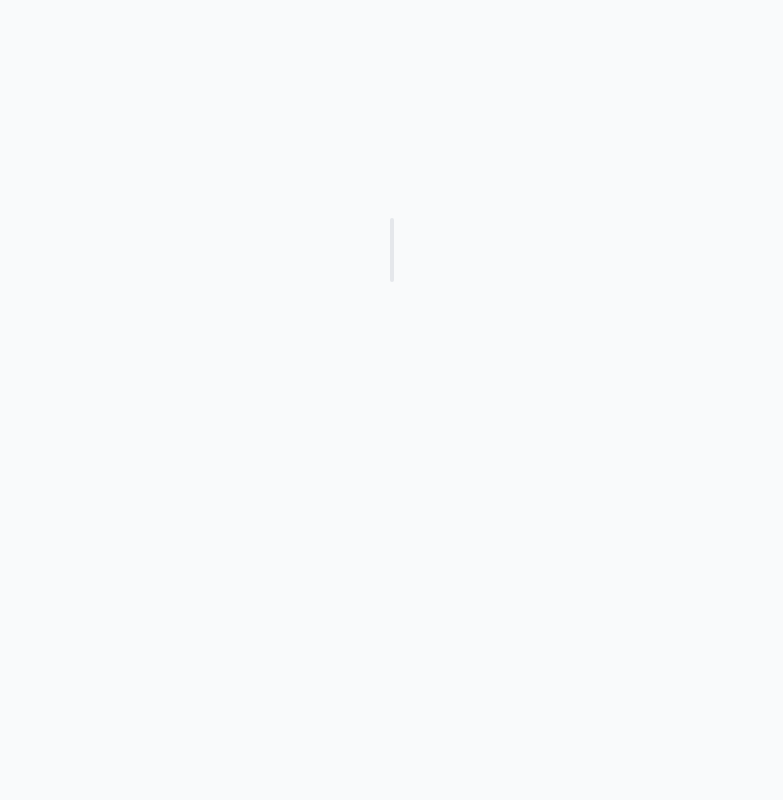
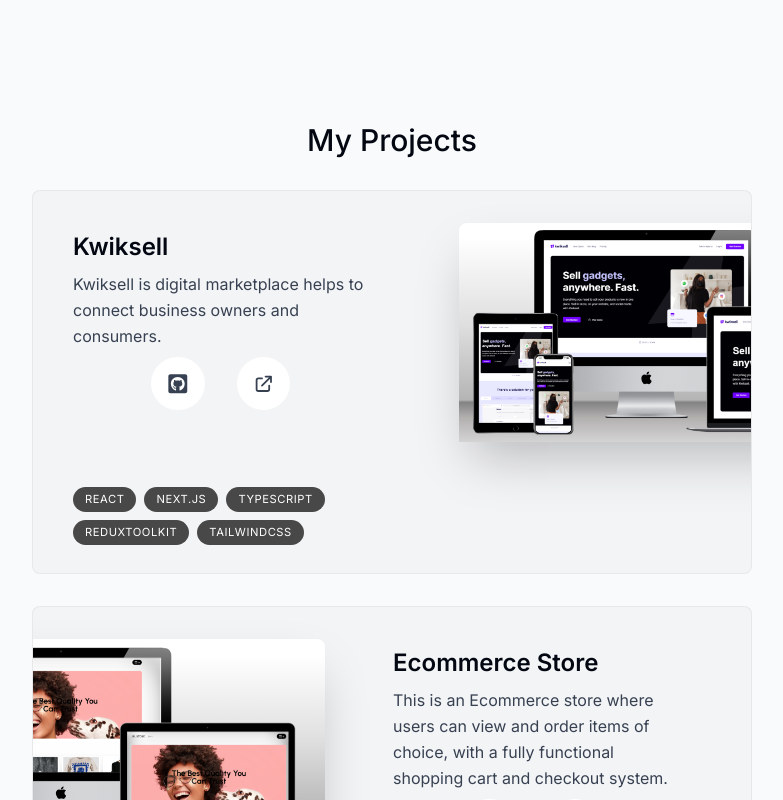
Before and after one commit to d2ndjim/d2ndjim-portfolio, a Next.js app: page / in a window 1280 px wide. Shown: the part 1260-2060 px from the top of the page, without its empty margins (248-1031 px from the left). Before the commit the page ends 1638 px from the top, so only its background shows below. Built offline with nearby package versions, Linux system fonts and the light colour scheme.

Commit message:
Complete projects section

```diff
--- a/app/page.tsx
+++ b/app/page.tsx
@@ -1,5 +1,6 @@
 import About from "@/components/about";
 import Intro from "@/components/intro";
+import Projects from "@/components/projects";
 import SectionDivider from "@/components/section-divider";
 
 export default function Home() {
@@ -8,7 +9,7 @@ export default function Home() {
       <Intro />
       <SectionDivider />
       <About />
-      <SectionDivider />
+      <Projects />
     </main>
   );
 }
--- a/components/project.tsx
+++ b/components/project.tsx
@@ -4,6 +4,8 @@ import { useRef } from "react";
 import { projectsData } from "@/lib/data";
 import Image from "next/image";
 import { motion, useScroll, useTransform } from "framer-motion";
+import { FaGithubSquare } from "react-icons/fa";
+import { HiOutlineExternalLink } from "react-icons/hi";
 
 type ProjectProps = (typeof projectsData)[number];
 
@@ -11,6 +13,8 @@ export default function Project({
   title,
   description,
   tags,
+  repo,
+  live,
   imageUrl,
 }: ProjectProps) {
   const ref = useRef<HTMLDivElement>(null);
@@ -30,12 +34,32 @@ export default function Project({
       }}
       className="group mb-3 sm:mb-8 last:mb-0"
     >
-      <section className="bg-gray-100 max-w-[42rem] border border-black/5 rounded-lg overflow-hidden sm:pr-8 relative sm:h-[20rem] hover:bg-gray-200 transition sm:group-even:pl-8 dark:text-white dark:bg-white/10 dark:hover:bg-white/20">
+      <section className="bg-gray-100 max-w-[45rem] border border-black/5 rounded-lg overflow-hidden sm:pr-8 relative sm:h-[24rem] hover:bg-gray-200 transition sm:group-even:pl-8 dark:text-white dark:bg-white/10 dark:hover:bg-white/20">
         <div className="pt-4 pb-7 px-5 sm:pl-10 sm:pr-2 sm:pt-10 sm:max-w-[50%] flex flex-col h-full sm:group-even:ml-[18rem]">
           <h3 className="text-2xl font-semibold">{title}</h3>
           <p className="mt-2 leading-relaxed text-gray-700 dark:text-white/70">
             {description}
           </p>
+          <div className="flex gap-8 my-2 justify-center">
+            <a
+              className="bg-white p-4 text-gray-700 flex items-center gap-2 text-[1.35rem] rounded-full focus:scale-[1.15] hover:scale-[1.15] hover:text-gray-950 active:scale-105 transition cursor-pointer borderBlack dark:bg-white/10 dark:text-white/60"
+              href={repo}
+              target="_blank"
+              rel="noopener noreferrer"
+              aria-label="My Github profile"
+            >
+              <FaGithubSquare />
+            </a>
+            <a
+              href={live}
+              className="bg-white p-4 text-gray-700 flex items-center gap-2 text-[1.35rem] rounded-full focus:scale-[1.15] hover:scale-[1.15] hover:text-gray-950 active:scale-105 transition cursor-pointer borderBlack dark:bg-white/10 dark:text-white/60"
+              target="_blank"
+              rel="noopener noreferrer"
+              aria-label="Check project demo"
+            >
+              <HiOutlineExternalLink />
+            </a>
+          </div>
           <ul className="flex flex-wrap mt-4 gap-2 sm:mt-auto">
             {tags.map((tag, index) => (
               <li
@@ -47,7 +71,6 @@ export default function Project({
             ))}
           </ul>
         </div>
-
         <Image
           src={imageUrl}
           alt="Project I worked on"
--- a/components/projects.tsx
+++ b/components/projects.tsx
@@ -4,13 +4,13 @@ import React from "react";
 import SectionHeading from "./section-heading";
 import { projectsData } from "@/lib/data";
 import Project from "./project";
-import { useSectionInView } from "@/lib/hooks";
+// import { useSectionInView } from "@/lib/hooks";
 
 export default function Projects() {
-  const { ref } = useSectionInView("Projects", 0.5);
+  // const { ref } = useSectionInView("Projects", 0.5);
 
   return (
-    <section ref={ref} id="projects" className="scroll-mt-28 mb-28">
+    <section  id="projects" className="scroll-mt-28 mb-28">
       <SectionHeading>My projects</SectionHeading>
       <div>
         {projectsData.map((project, index) => (
--- a/lib/data.ts
+++ b/lib/data.ts
@@ -69,12 +69,14 @@ export const projectsData = [
     description:
       "Kwiksell is digital marketplace helps to connect business owners and consumers.",
     tags: ["React", "Next.js", "TypeScript", "ReduxToolkit", "TailwindCSS"],
+    repo: "https://github.com/d2ndjim?tab=repositories",
+    live: "https://www.kwiksell.com/",
     imageUrl: kwisellImg,
   },
   {
     title: "Ecommerce Store",
     description:
-      "This is an Ecommerce store where users can view and order items of choice. It has a fully functional shopping cart and checkout system.",
+      "This is an Ecommerce store where users can view and order items of choice, with a fully functional shopping cart and checkout system.",
     tags: [
       "React",
       "Next.js",
@@ -83,12 +85,14 @@ export const projectsData = [
       "Stripe",
       "Cloudinary",
     ],
+    repo: "https://github.com/d2ndjim/ecommerce-store",
+    live: "https://ecommerce-store-mu-jade.vercel.app/",
     imageUrl: storeImg,
   },
   {
     title: "Genie AI",
     description:
-      "This is a full-stack AI SAAS application. The application allows a user to use AI to do a host of activities such as a chatbot, Image generation for design, Video generation, and Music generation.",
+      "This is a full-stack AI SAAS application that uses OpenAI and Replicate to perform a host of AI generated actions",
     tags: [
       "React",
       "Next.js",
@@ -101,6 +105,8 @@ export const projectsData = [
       "Prisma",
       "Crisp",
     ],
+    repo: "https://github.com/d2ndjim/ai-saas",
+    live: "https://genie-ai-eight.vercel.app/",
     imageUrl: genieImg,
   },
   {
@@ -116,20 +122,34 @@ export const projectsData = [
       "NextAuth",
       "Prisma",
     ],
+    repo: "https://github.com/d2ndjim/airbnb",
+    live: "https://rent-project-gold.vercel.app/",
     imageUrl: airbnbImg,
   },
   {
     title: "AES Service",
     description:
       "This is an application that helps users to make electrical engineering or repair appointments.",
-    tags: ["React", "TailwindCSS", "Redu x Toolkit", "EmailJS"],
+    tags: ["React", "TailwindCSS", "Redux Toolkit", "EmailJS"],
+    repo: "https://github.com/d2ndjim/aes-service",
+    live: "https://aes-service.vercel.app/",
     imageUrl: aesImg,
   },
   {
     title: "Ecommerce Dahboard",
     description:
       "This is an Ecommerce Dashboard + CMS application that can be connected to multiple Ecommerce Store applications.",
-    tags: ["React", "Next.js", "TypeScript", "TailwindCSS", "Prisma", "MySQL", "Clerk"],
+    tags: [
+      "React",
+      "Next.js",
+      "TypeScript",
+      "TailwindCSS",
+      "Prisma",
+      "MySQL",
+      "Clerk",
+    ],
+    repo: "https://github.com/d2ndjim/ecommerce-dashboard",
+    live: "https://ecommerce-dashboard-bice.vercel.app/",
     imageUrl: dashboardImg,
   },
 ] as const;
```
